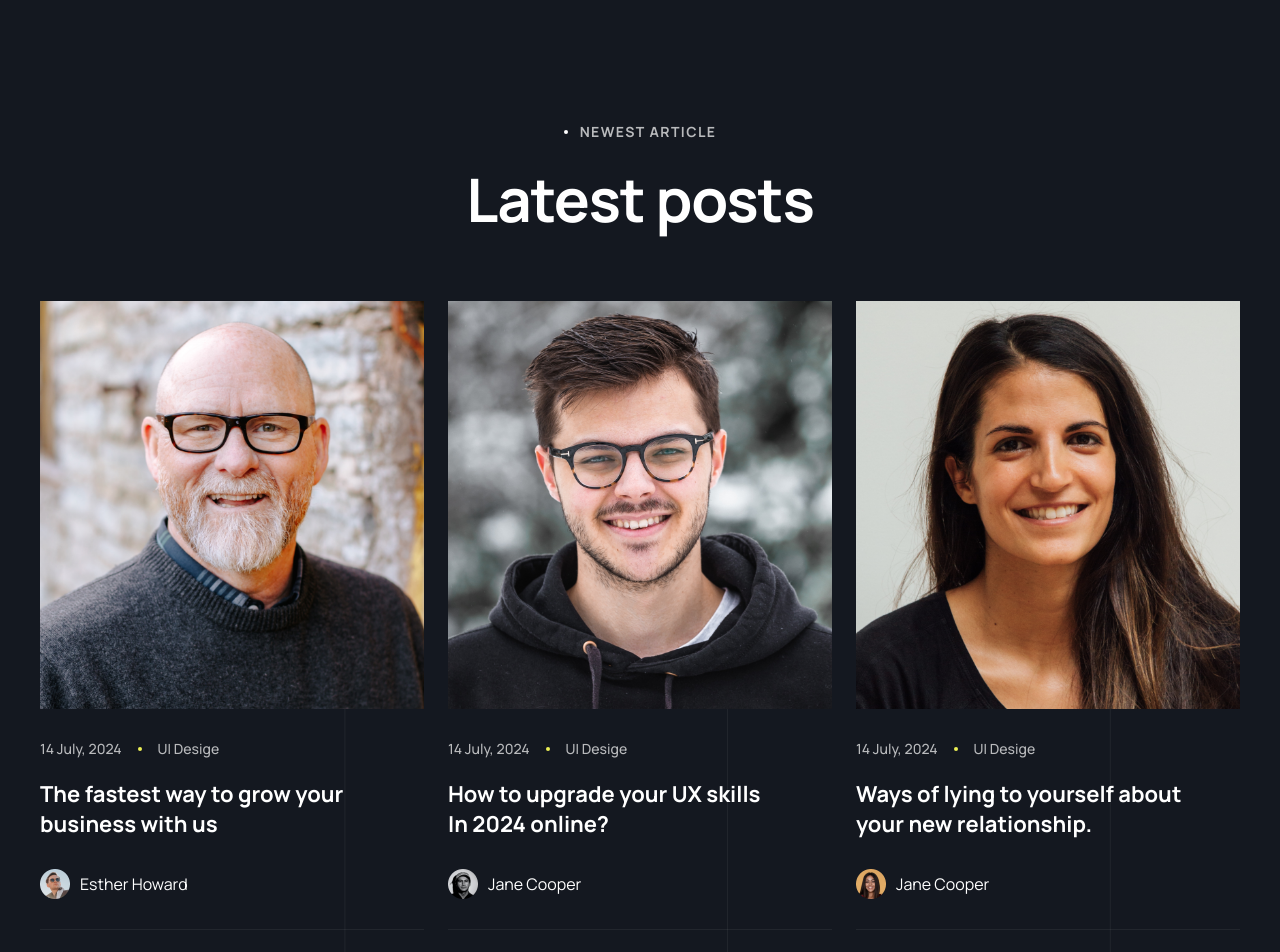
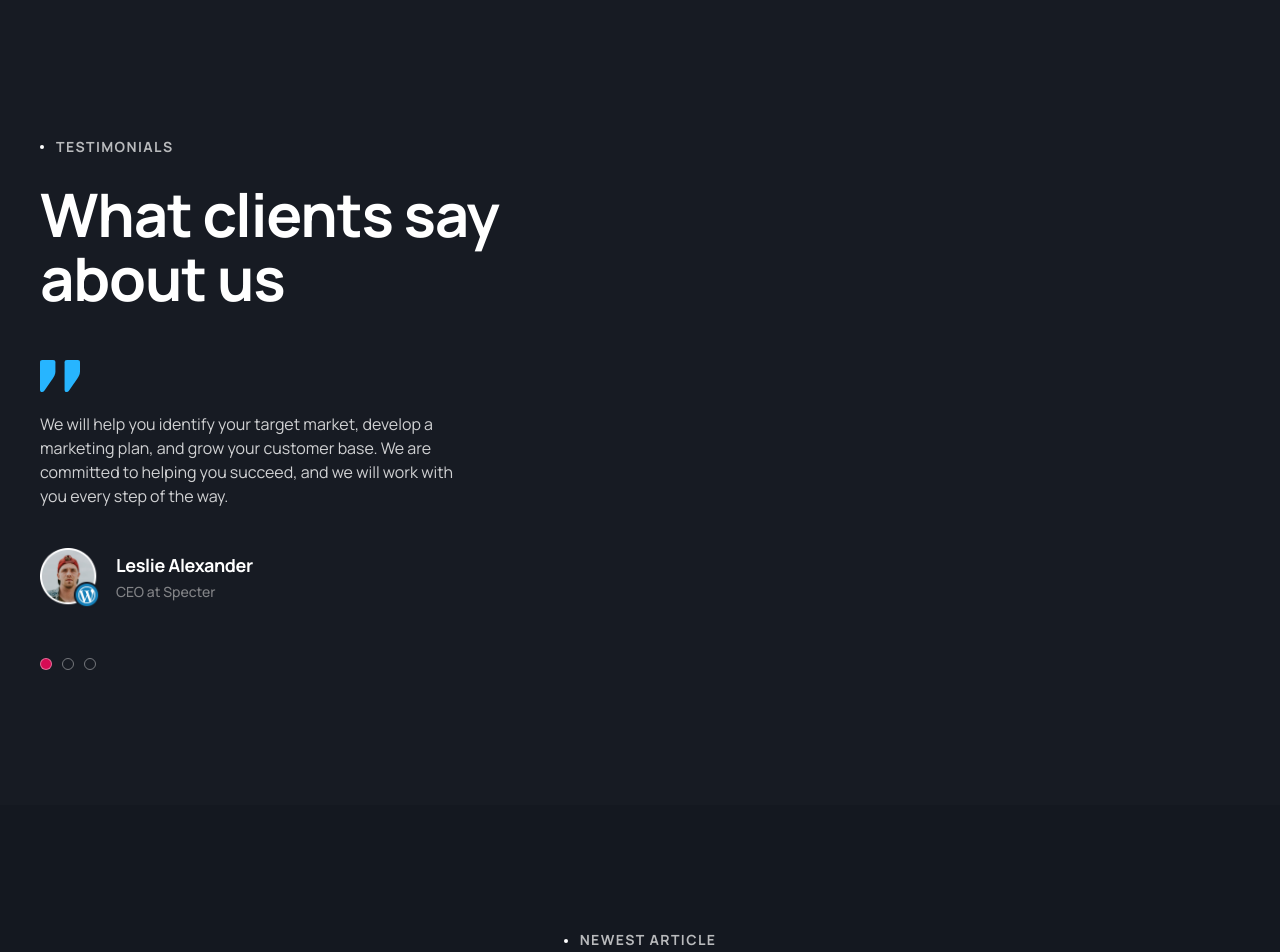
Before and after one commit to AhosanKabir/tryesy, a plain HTML site: page index.html in a window 1280 px wide. Shown: the part 6000-6952 px from the top of the page. Drawn offline with Linux system fonts and the light colour scheme.

Commit message:
carousel work

```diff
--- a/assets/css/style.css
+++ b/assets/css/style.css
@@ -42,8 +42,8 @@ body {
   font-weight: 400;
   background-color: var(--bg-deepNavyBlue);
   color: var(--text-white);
-  background-image: url('../img/background.png');
-  background-size: cover;
+  /* background-image: url('../img/background.png');
+  background-size: cover; */
 }
 
 *::before,
@@ -1265,6 +1265,99 @@ header {
 }
 
 /*----------------------------------------------
+client_section Styles
+----------------------------------------------*/
+.client_section {
+  background: #171b23;
+}
+
+.client_wrapper {
+  padding: 135px 0;
+}
+
+.client__carousel {
+  max-width: 500px;
+  width: 100%;
+}
+
+.client_wrapper--header {
+  margin-bottom: 50px;
+}
+
+.client_wrapper--header .main_header {
+  max-width: 495px;
+}
+
+.client_section
+  .owl-carousel
+  .owl-item
+  .client__single--carousel
+  img.review_img {
+  display: block;
+  max-width: 40px;
+  width: 100%;
+}
+
+.client__carousel p {
+  max-width: 429px;
+  color: rgba(255, 255, 255, 0.8);
+  font-size: 16px;
+  font-weight: 400;
+  margin-top: 20px;
+  margin-bottom: 40px;
+}
+
+.client__details {
+  display: flex;
+  align-items: center;
+  gap: 16px;
+}
+.client__thumb {
+  width: 60px;
+  height: 60px;
+  flex-shrink: 0;
+}
+
+.client__thumb img {
+  width: 100%;
+  height: 100%;
+}
+
+.client__address p {
+  color: var(--text-white);
+  font-size: 18px;
+  font-weight: 700;
+  letter-spacing: -0.36px;
+  margin-top: 0;
+  margin-bottom: 0;
+}
+
+.client__address span {
+  color: #828386;
+  font-size: 14px;
+  font-weight: 500;
+}
+
+.owl-carousel .owl-dots {
+  display: flex;
+  align-items: center;
+  margin-top: 50px;
+  gap: 10px;
+}
+
+.owl-carousel .owl-dot {
+  background: transparent;
+  border: 1px solid rgba(255, 255, 255, 0.4);
+  border-radius: 50%;
+  width: 12px;
+  height: 12px;
+}
+
+.owl-carousel .owl-dot.active {
+  background: var(--bg-red);
+}
+
+/*----------------------------------------------
 9. post Section Styles
 ----------------------------------------------*/
 
@@ -1599,7 +1692,7 @@ header {
     gap: 20px;
   }
 
-  .footer_copyRight--social{
+  .footer_copyRight--social {
     flex-direction: column;
   }
 }
--- a/assets/js/main.js
+++ b/assets/js/main.js
@@ -21,26 +21,11 @@
   });
 
   // owlCarousel
-  // $(".brand-active").owlCarousel({
-  //   loop: true,
-  //   margin: 30,
-  //   items: 6,
-  //   navText: [
-  //     '<i class="fa fa-angle-left"></i>',
-  //     '<i class="fa fa-angle-right"></i>'
-  //   ],
-  //   nav: false,
-  //   dots: false,
-  //   responsive: {
-  //     0: {
-  //       items: 2
-  //     },
-  //     767: {
-  //       items: 3
-  //     },
-  //     992: {
-  //       items: 6
-  //     }
-  //   }
-  // });
+  $(".client__carousel").owlCarousel({
+    loop: true,
+    margin: 30,
+    items: 1,
+    nav: false,
+    dots: true
+  });
 })(jQuery);
--- a/index.html
+++ b/index.html
@@ -698,6 +698,77 @@
         </section>
         <!--------- Section End ---------->
 
+        <!---------client Section START ---------->
+        <section class="client_section">
+            <div class="container">
+                <div class="client_wrapper">
+                    <div class="client_wrapper--header">
+                        <div class="sub_Header">
+                            <span></span>
+                            <h4>Testimonials</h4>
+                        </div>
+
+                        <h2 class="main_header">
+                            What clients say about us
+                        </h2>
+                    </div>
+
+                    <div class="client__carousel owl-carousel">
+                        <div class="client__single--carousel">
+                            <img src="assets/img/review_icon.svg" alt="" class="review_img">
+                            <p>
+                                We will help you identify your target market, develop a marketing plan, and grow your customer base. We are committed to helping you succeed, and we will work with you every step of the way.
+                            </p>
+
+                            <div class="client__details">
+                                <div class="client__thumb">
+                                    <img src="assets/img/author.png" alt="">
+                                </div>
+                                <div class="client__address">
+                                    <p>Leslie Alexander</p>
+                                    <span>CEO at Specter</span>
+                                </div>
+                            </div>
+                        </div>
+
+                        <div class="client__single--carousel">
+                            <img src="assets/img/review_icon.svg" alt="" class="review_img">
+                            <p>
+                                We will help you identify your target market, develop a marketing plan, and grow your customer base. We are committed to helping you succeed, and we will work with you every step of the way.
+                            </p>
+
+                            <div class="client__details">
+                                <div class="client__thumb">
+                                    <img src="assets/img/author.png" alt="">
+                                </div>
+                                <div class="client__address">
+                                    <p>Leslie Alexander</p>
+                                    <span>CEO at Specter</span>
+                                </div>
+                            </div>
+                        </div>
+
+                        <div class="client__single--carousel">
+                            <img src="assets/img/review_icon.svg" alt="" class="review_img">
+                            <p>
+                                We will help you identify your target market, develop a marketing plan, and grow your customer base. We are committed to helping you succeed, and we will work with you every step of the way.
+                            </p>
+
+                            <div class="client__details">
+                                <div class="client__thumb">
+                                    <img src="assets/img/author.png" alt="">
+                                </div>
+                                <div class="client__address">
+                                    <p>Leslie Alexander</p>
+                                    <span>CEO at Specter</span>
+                                </div>
+                            </div>
+                        </div>
+                    </div>
+                </div>
+            </div>
+        </section>
+        <!--------- Section End ---------->
 
         <!---------9. post Section START ---------->
         <section class="post_section">
@@ -717,7 +788,7 @@
                     <div class="col-lg-4 col-md-6 col-12">
                         <div class="post__wrapper">
                             <div class="post__wrapper--thumb">
-                                <img src="assets/img/team/t1.png" alt="">
+                                <img src="assets/img/post/p1.png" alt="">
                             </div>
                             <div class="post__wrapper--content">
 
@@ -743,7 +814,7 @@
                     <div class="col-lg-4 col-md-6 col-12">
                         <div class="post__wrapper">
                             <div class="post__wrapper--thumb">
-                                <img src="assets/img/team/t2.png" alt="">
+                                <img src="assets/img/post/p2.png" alt="">
                             </div>
                             <div class="post__wrapper--content">
 
@@ -770,7 +841,7 @@
                     <div class="col-lg-4 col-md-6 col-12">
                         <div class="post__wrapper">
                             <div class="post__wrapper--thumb">
-                                <img src="assets/img/team/t3.png" alt="">
+                                <img src="assets/img/post/p3.png" alt="">
                             </div>
                             <div class="post__wrapper--content">
 
@@ -829,15 +900,7 @@
         </section>
         <!--------- Section End ---------->
 
-        <!--------- Section START ---------->
-        <section class="">
-            <div class="container">
-                <div class="row">
-                    <div class="col-lg-12"></div>
-                </div>
-            </div>
-        </section>
-        <!--------- Section End ---------->
+
     </main>
 
     <footer>
```
Also changed, not shown: assets/img/author.png (added), assets/img/review_icon.svg (added), 1 other file.
